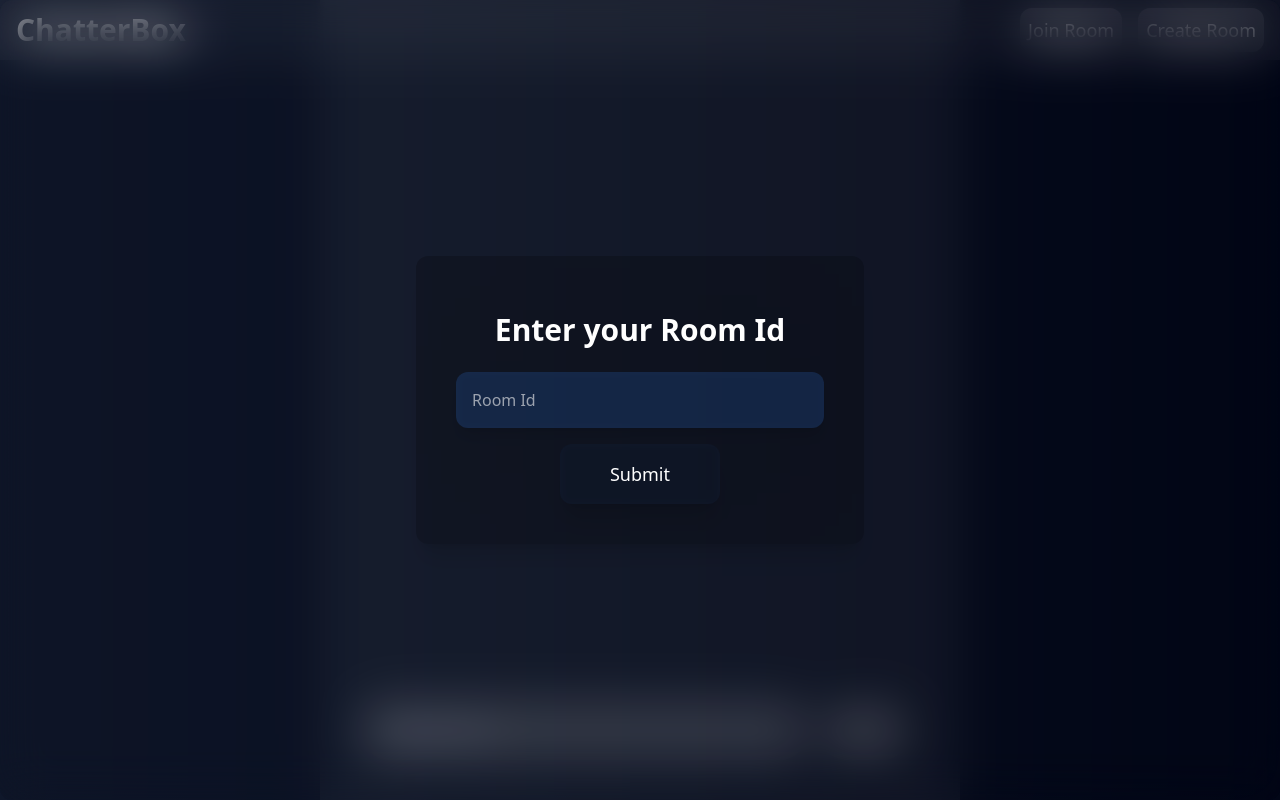
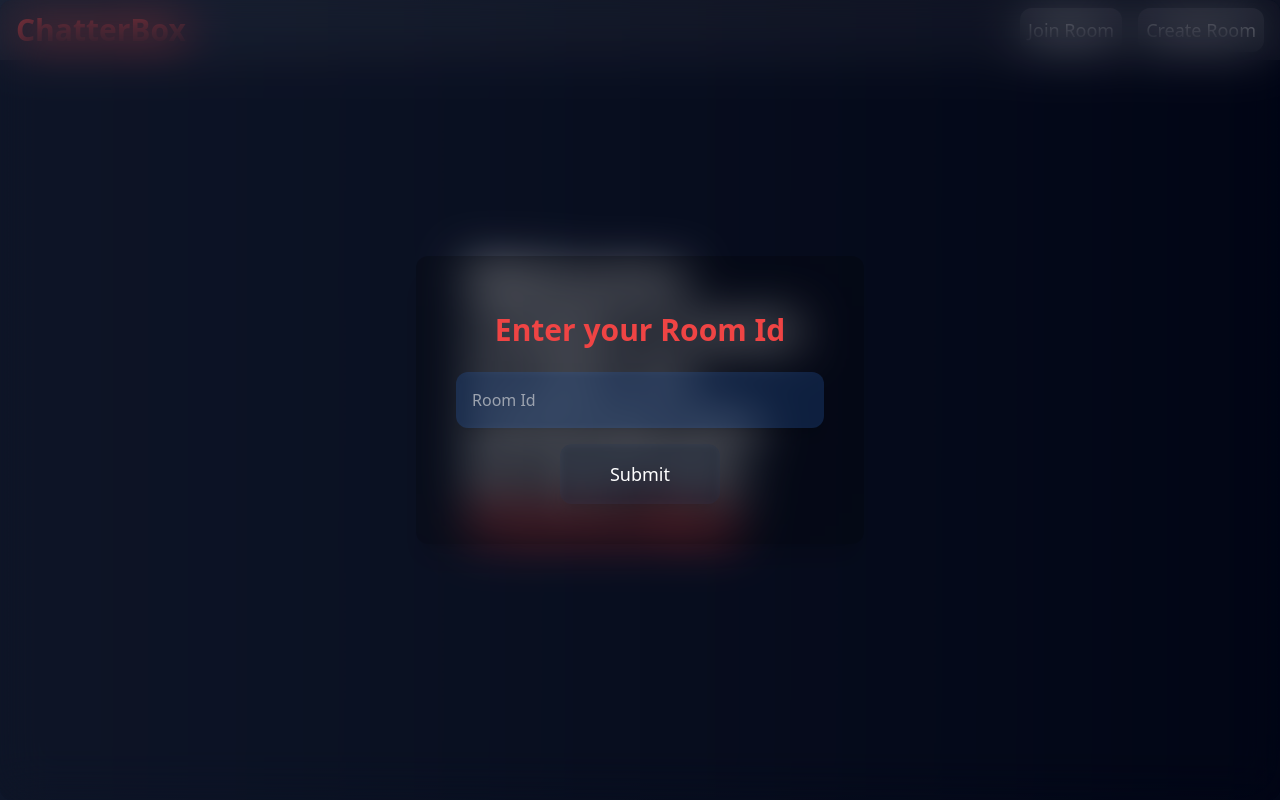
Before and after one commit to ByteBrewer101/Chat-frontend, a React (Vite) app: page / in a window 1280 px wide. Both pictures are taken after a click on the button "Join Room". Built offline with nearby package versions, Linux system fonts and the light colour scheme.

Commit message:
upgrades

```diff
--- a/src/App.tsx
+++ b/src/App.tsx
@@ -8,6 +8,7 @@ function App() {
 
       <Router>
         <Routes>
+
           <Route path="/" element={<HomePage />} />
         </Routes>
       </Router>
--- a/src/Components/ChatComponent.tsx
+++ b/src/Components/ChatComponent.tsx
@@ -55,7 +55,7 @@ const currentTime = getCurrentTime()
       <div className="flex flex-row justify-center p-10">
         <input
           type="text"
-          className="w-full px-4 text-lg bg-opacity-10 backdrop-blur-sm bg-white text-white rounded-full"
+          className="w-full px-4 text-lg bg-opacity-10 backdrop-blur-sm bg-white text-white rounded-full focus:outline-none "
           placeholder="Message here"
           value={newMessage}
           onChange={(e) => setNewMessage(e.target.value)}
--- /dev/null
+++ b/src/Components/PlainBackground.tsx
@@ -0,0 +1,12 @@
+export function Plain() {
+  return (
+    <div className="h-96 w-1/3 flex items-center justify-center text-white font-extrabold p-10 text-5xl">
+      <div>
+        <h1>
+          Welcome create a room or join an existing one to start the,{" "}
+          <span className="text-red-500">ChatterBox</span>
+        </h1>
+      </div>
+    </div>
+  );
+}
--- a/src/Components/PopUp.tsx
+++ b/src/Components/PopUp.tsx
@@ -1,8 +1,9 @@
-import { useRecoilState } from "recoil";
-import { popupState } from "../Recoil/Atoms"; // Import t
+import { useRecoilState, useSetRecoilState } from "recoil";
+import { chatStatus, popupState } from "../Recoil/Atoms"; // Import t
 
 export function Popup() {
   const [working, setWorking] = useRecoilState(popupState);
+  const chatHandle = useSetRecoilState(chatStatus)
 
   if (!working) {
     return null;
@@ -11,7 +12,7 @@ export function Popup() {
       <div className=" absolute  w-screen  h-screen bg-opacity-5 bg-black rounded-xl backdrop-blur-xl z-50">
         <div className="p-4 sm:p-6 md:p-10 absolute top-1/2 left-1/2 w-full max-w-md shadow-xl h-auto bg-opacity-20 bg-black rounded-xl backdrop-blur-3xl z-50 transform -translate-x-1/2 -translate-y-1/2">
           <div className="flex items-center justify-center text-white p-4">
-            <h1 className="font-extrabold text-2xl sm:text-3xl">
+            <h1 className="font-extrabold text-2xl sm:text-3xl text-red-500">
               Enter your Room Id
             </h1>
           </div>
@@ -25,7 +26,8 @@ export function Popup() {
           <div className="flex items-center justify-center text-white mt-2">
             <button
               onClick={() => {
-                setWorking(false); // Close the popup
+                setWorking(false);
+                chatHandle(true) // Close the popup
               }}
               className="rounded-xl shadow-xl p-4 w-32 sm:w-40 bg-opacity-5 bg-blue-500 backdrop-blur-sm mt-2 text-sm sm:text-lg hover:bg-opacity-10 transition ease-in-out duration-200"
             >
--- a/src/Components/TopBar.tsx
+++ b/src/Components/TopBar.tsx
@@ -7,7 +7,7 @@ export function TopBar() {
   return (
     <div className="fixed top-0 left-0 right-0 flex justify-between items-center p-2 bg-opacity-5 bg-white backdrop-blur-sm z-50">
       <div>
-        <button className="text-3xl font-bold text-white px-2">
+        <button className="text-3xl font-bold text-red-500 px-2">
             ChatterBox
         </button>
       </div>
--- a/src/Pages/Home.tsx
+++ b/src/Pages/Home.tsx
@@ -1,18 +1,24 @@
 import { Popup } from "../Components/PopUp";
 import { TopBar } from "../Components/TopBar";
 import { useRecoilValue } from "recoil";
-import { popupState } from "../Recoil/Atoms";
+import { chatStatus, popupState } from "../Recoil/Atoms";
 import { ChatComponent } from "../Components/ChatComponent";
+import { Plain } from "../Components/PlainBackground";
+
 
 export function HomePage() {
   const popupHandle = useRecoilValue(popupState);
+  const chatHandle = useRecoilValue(chatStatus)
+
 
   return (
-    <div className="h-screen bg-gradient-to-r from-slate-900 to-slate-950 flex justify-center">
+    <div className="h-screen bg-gradient-to-r from-slate-900 to-slate-950 flex justify-center items-center">
       <TopBar />
 
-        <ChatComponent/>
 
+      {!chatHandle && <Plain/>}
+
+     {chatHandle && <ChatComponent />}
       {popupHandle && <Popup />}
     </div>
   );
--- a/src/Recoil/Atoms.tsx
+++ b/src/Recoil/Atoms.tsx
@@ -4,3 +4,9 @@ export const popupState = atom({
   key: "popupState", // unique ID (with respect to other atoms/selectors)
   default: false, // default value (aka initial value)
 });
+
+
+export const chatStatus = atom({
+    key: "chatStatus",
+    default:false,
+})
--- a/tailwind.config.js
+++ b/tailwind.config.js
@@ -2,7 +2,11 @@
 export default {
   content: ["./index.html", "./src/**/*.{js,ts,jsx,tsx}"],
   theme: {
-    extend: {},
+    extend: {
+      backgroundImage: {
+        pattern: "url('../assets/pattern1.webp')", // Adjust the path as necessary
+      },
+    },
   },
   plugins: [],
 };
```
Also changed, not shown: src/assets/pattern1.webp (added).
